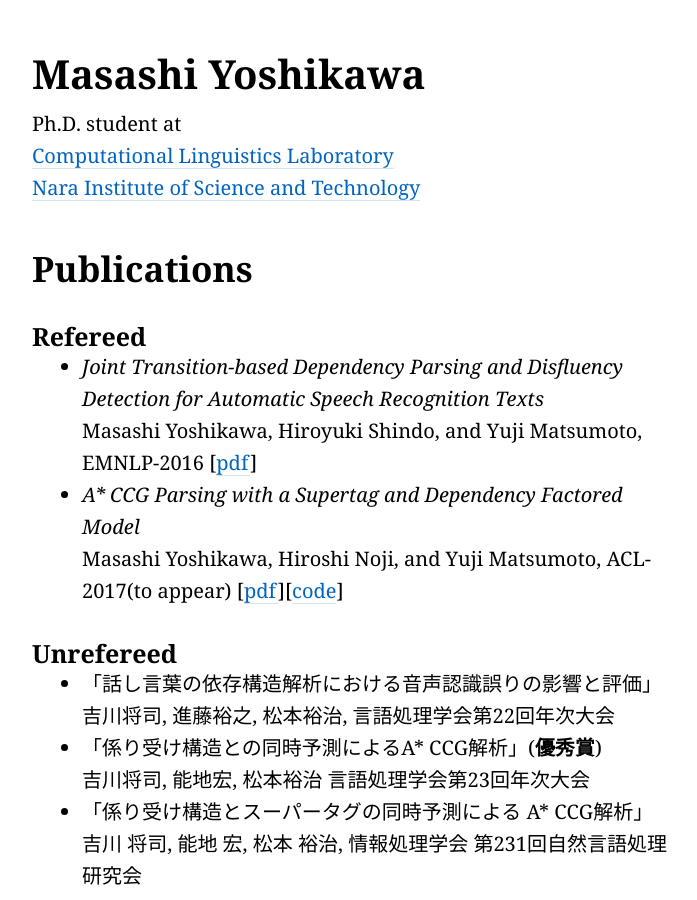
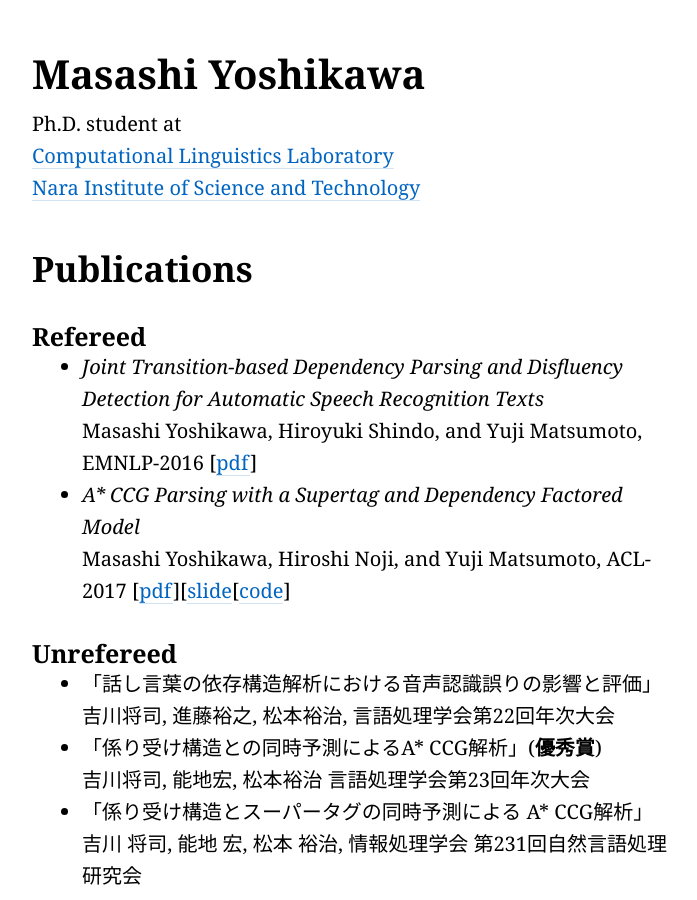
Before and after one commit to masashi-y/masashi-y.github.io, a Jekyll site: the page built from index.md, in a window 1280 px wide and 900 px high. Shown: the whole window, without its empty margins (288-985 px from the left). Built offline with Jekyll 4.4.1, drawn with Linux system fonts in a browser that asks for light colours.

Commit message:
update acl2017

```diff
--- a/index.md
+++ b/index.md
@@ -14,8 +14,8 @@ Ph.D. student at
 Masashi Yoshikawa, Hiroyuki Shindo, and Yuji Matsumoto, EMNLP-2016
 [[pdf](./papers/dsfl_emnlp2016.pdf)]
 * _A\* CCG Parsing with a Supertag and Dependency Factored Model_
-Masashi Yoshikawa, Hiroshi Noji, and Yuji Matsumoto, ACL-2017(to appear)
-[[pdf](./papers/ccg_acl2017.pdf)][[code](https://github.com/masashi-y/depccg)]
+Masashi Yoshikawa, Hiroshi Noji, and Yuji Matsumoto, ACL-2017
+[[pdf](./papers/ccg_acl2017.pdf)][[slide](./slides/acl_2017_slides.pdf)[[code](https://github.com/masashi-y/depccg)]
 
 ### Unrefereed
 * 「話し言葉の依存構造解析における音声認識誤りの影響と評価」
```
Also changed, not shown: 2 other files.
